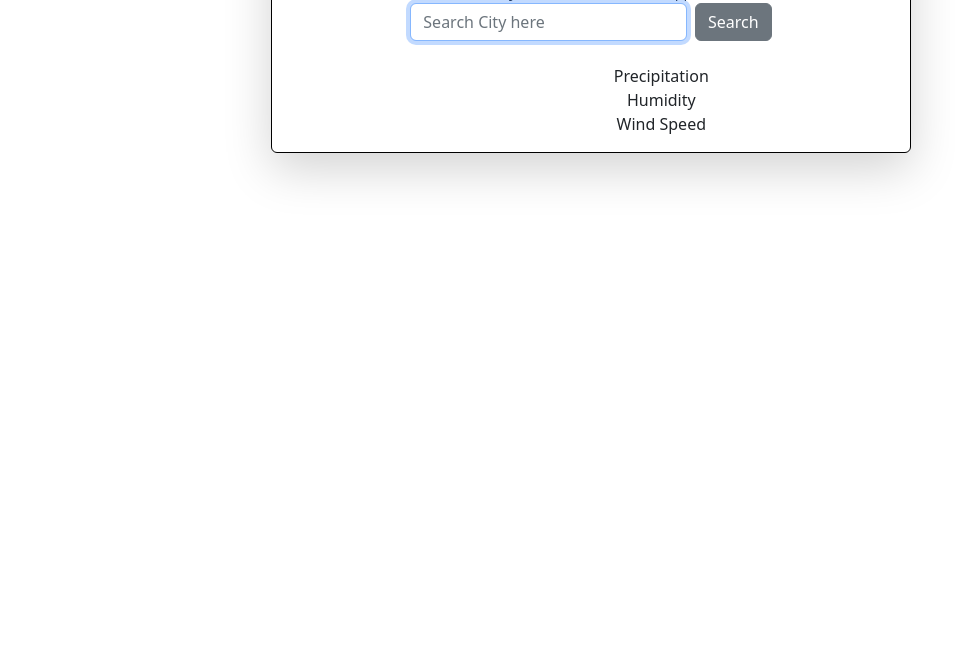
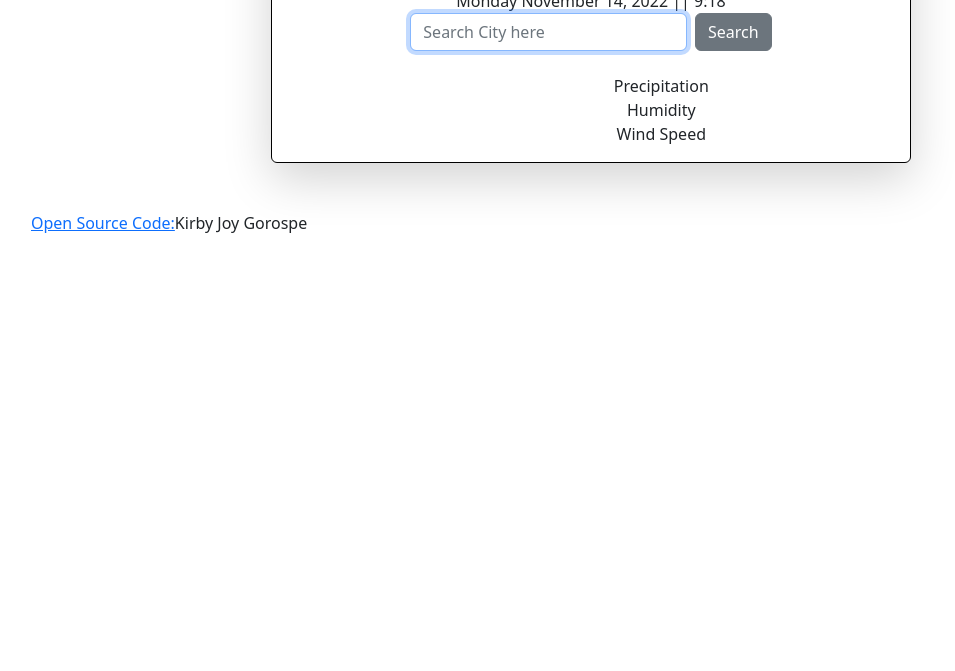
Before and after one commit to kirbygorospe/Weather-App, a plain HTML site: page index.html in a window 1280 px wide. Shown: the part 129-800 px from the top of the page, without its empty margins (49-1004 px from the left). Drawn offline with nearby package versions, Linux system fonts and the light colour scheme.

Commit message:
Added Open Source Code Link

```diff
--- a/index.html
+++ b/index.html
@@ -61,6 +61,12 @@
         </div>
       </div>
     </div>
+
+    <footer>
+      <a href="https://github.com/kirbygorospe/Weather-App">Open Source Code:</a
+      >Kirby Joy Gorospe
+    </footer>
+
     <script src="src/index.js"></script>
   </body>
 </html>
--- a/src/styles.css
+++ b/src/styles.css
@@ -7,6 +7,10 @@ h2 {
 }
 
 .container {
-  margin-top: 35px;
+  margin-top: 45px;
   border: 1px solid black;
 }
+
+footer {
+  margin-left: 80px;
+}
```
